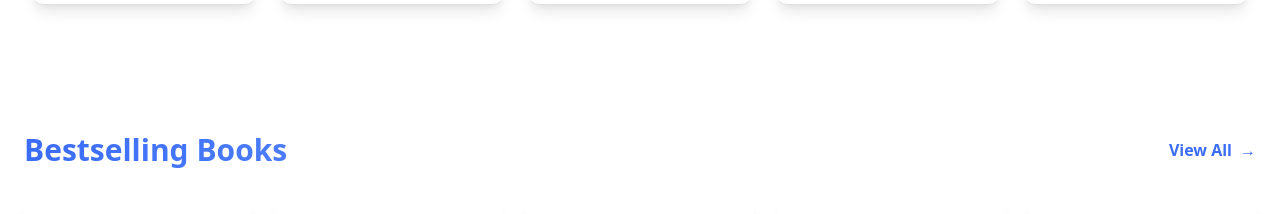
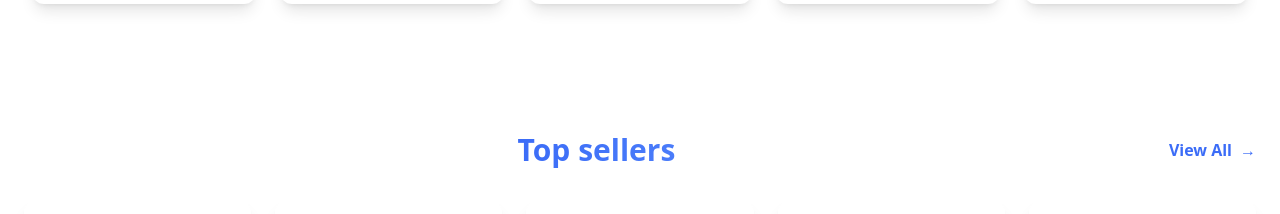
Before and after one commit to bkash-gg/coursework_AD, a React (Vite) app: page / in a window 1280 px wide. Shown: the part 1020-1234 px from the top of the page. Built offline with nearby package versions, Linux system fonts and the light colour scheme.

Commit message:
edited top seller styling

```diff
--- a/src/pages/Home.jsx
+++ b/src/pages/Home.jsx
@@ -83,13 +83,19 @@
       <section className="py-16 bg-white">
         <div className="container mx-auto px-6">
           <div className="flex justify-between items-center mb-8">
+            <p></p>
             <h2 className="text-3xl font-bold bg-gradient-to-r from-[#3B6CF7] to-[#4A7CFA] bg-clip-text text-transparent">
-              Bestselling Books
+              Top sellers
             </h2>
             <button className="text-[#3B6CF7] font-semibold hover:underline flex items-center">
               View All <span className="ml-2">→</span>
             </button>
           </div>
+          {/* <div className="max-w-7xl mx-auto px-4 sm:px-6 lg:px-8 flex justify-end">
+            <button className="text-[#3B6CF7] font-semibold hover:underline flex items-center">
+              View All <span className="ml-2">→</span>
+            </button>
+          </div> */}
           <div className="grid grid-cols-2 sm:grid-cols-3 md:grid-cols-5 gap-6">
             {[...Array(5)].map((_, i) => (
               <div
```
